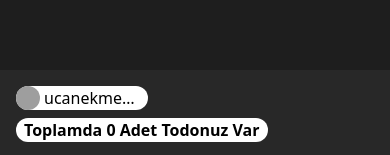
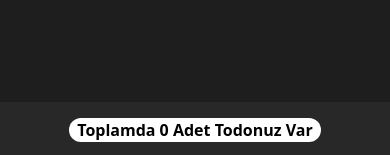
Before and after one commit to ucanekmek/todo-app, a Vue app: page / in a window 390 px wide. Shown: the part 686-841 px from the top of the page. Built offline with nearby package versions, Linux system fonts and the light colour scheme; grey boxes are pictures that could not be loaded; the HTML template or start-up script is replaced by a standard one.

Commit message:
Küçük Düzeltmeler, Mobil Uyumluluk ve Gereksiz Dosya Temizliği

```diff
--- a/src/App.vue
+++ b/src/App.vue
@@ -18,10 +18,10 @@ const todo = addTodo();
       <router-view />
   </main>
 
-  <footer class="bg-[rgb(40,40,40)] text-white text-center p-4 flex flex-wrap gap-2 justify-between">
-    <div class="flex gap-1 bg-white text-black rounded-2xl pr-2" >
+  <footer class="bg-[rgb(40,40,40)] text-white text-center p-4 flex flex-wrap gap-2 justify-center sm:justify-between">
+    <div class="gap-1 bg-white text-black rounded-2xl hidden sm:flex" >
       <img src="https://cdn.discordapp.com/avatars/685595486560059489/a_6a0ed6e07fe0a0b33217d95259be8900.gif?size=512" alt="İnternet Bağlantını Kontrol Et" class="w-6 h-6 rounded-3xl"  >
-      <h1 class="truncate w-24 sm:w-auto" >ucanekmek Tarafından Kodlanmıştır.</h1>
+      <h1>ucanekmek Tarafından Kodlanmıştır.</h1>
     </div>
 
     <h1 class="flex gap-1 bg-white text-black rounded-2xl pr-2 pl-2 font-semibold" >Toplamda {{ todo.storage.length }} Adet Todonuz Var</h1>
--- a/src/component/footer/AppFooter.vue
+++ /dev/null
@@ -1,9 +0,0 @@
-<script setup lang="ts">
-
-</script>
-
-<template>
-  <footer class="">
-
-  </footer>
-</template>
--- a/src/page/HomePage.vue
+++ b/src/page/HomePage.vue
@@ -8,15 +8,18 @@ const todo = addTodo();
 
 <template>
   <div v-if="todo.storage.length === 0" class="w-full h-[80vh]  text-4xl flex justify-center items-center text-white flex-col" >
-    <DotLottieVue  style="height: 390px; width: 390px"  :loop="false" autoplay src="https://lottie.host/f34ecb99-0044-499e-be22-bcaa85809ea9/wkmXT1I5N1.lottie" />
+    <DotLottieVue  style="height: 342px; width: 342px"  :loop="false" autoplay src="https://lottie.host/f34ecb99-0044-499e-be22-bcaa85809ea9/wkmXT1I5N1.lottie" />
     <h1 class="select-none" >Burası Boş Galiba</h1>
   </div>
 
   <div class="flex flex-col gap-2 m-2" v-else>
     <div v-for="data in todo.storage" :key="data.id" class="w-full bg-gray-500 rounded-2xl p-3 font-semibold break-words flex flex-col gap-1" >
       <h1 class="select-none" >{{ data.txt }}</h1>
-      <p class="select-none w-64 pr-2 pl-2 rounded-2xl bg-white" >{{ data.time }} Tarihinde Yazıldı</p>
+
+      <div class="flex select-none w-33 sm:w-64 pr-2 pl-2 rounded-2xl bg-white gap-2" >
+          <p class="" >{{ data.time }}</p>
+          <p class="hidden sm:flex" >Tarihinde Yazıldı</p>
+      </div>
     </div>
-
   </div>
 </template>
```
